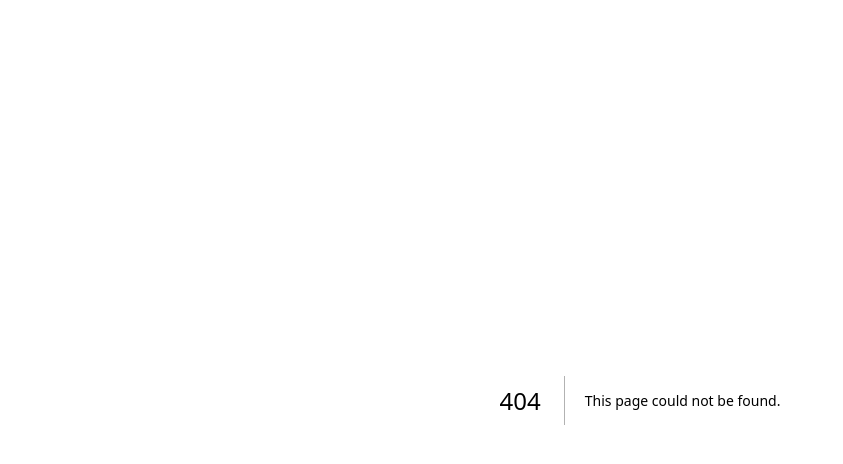
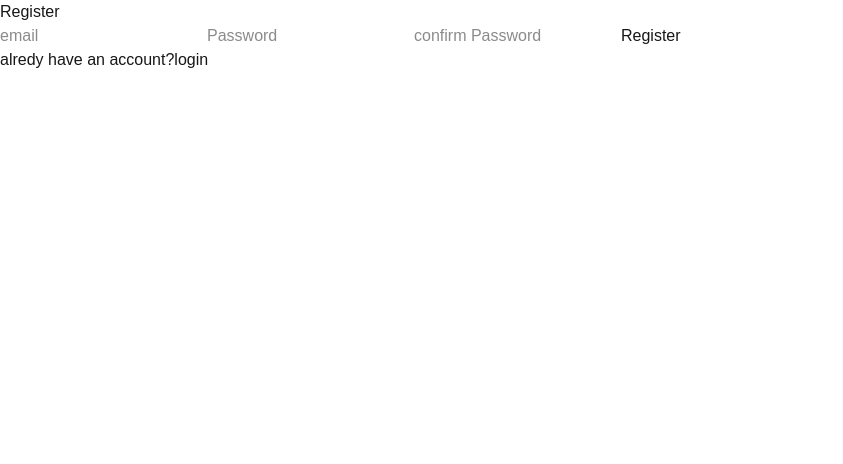
Before and after one commit to abhi12pandey/Imagekitio, a Next.js app: page /register in a window 1280 px wide. Before the commit this address had no page. Shown: the top 464 px of the page, without its empty margins (0-843 px from the left). Built offline with nearby package versions, Linux system fonts and the light colour scheme.

Commit message:
add(middleware):make the frontend for the register and login

```diff
--- /dev/null
+++ b/app/login/page.tsx
@@ -0,0 +1,50 @@
+"use client"  // if you used classic react compoment then you know that somme hooks run to the client side that why to mentions about it..
+import { signIn } from 'next-auth/react';
+import { redirect, useRouter } from 'next/navigation';
+import React, { useState } from 'react'
+
+function loginpage() {
+    const [email, setEmail] = useState("");
+    const [password, setPassword] = useState("");
+    const router = useRouter();
+
+    const handleSubmit = async (e: React.FormEvent<HTMLFormElement>) =>{
+        e.preventDefault();
+        const result=await signIn("credentials",{
+            email,
+            password,
+            redirect: false,
+
+        })
+        if (result?.error) {
+            console.log("error occur")
+
+        }
+        else {
+
+            router.push("/")
+        }
+    }
+
+
+  return (
+      <div>
+          <h1>login</h1>
+          <form onSubmit={handleSubmit}>
+                <input type="email" placeholder="email" value={email}
+                    onChange={(e) => setEmail(e.target.value)} />
+              <input type="password" placeholder="Password" value={password} onChange={(e) => setPassword(e.target.value)} />
+              <button type="submit">Login</button>
+          </form>
+          <div>
+              don't have an account ?
+              <button onClick={() => router.push("/register")}>Register</button>
+          </div>
+    </div>
+  )
+}
+
+export default loginpage
+
+
+//similarly as register ,here make the login
--- /dev/null
+++ b/app/register/page.tsx
@@ -0,0 +1,81 @@
+"use client"
+import { useRouter } from 'next/navigation';
+import React, { useState } from 'react'
+//if you use react in clssic manner then some hooks run in client side then always write use client in the file
+
+function RegisterPage() {
+    const [email, setEmail] = useState("");//use statehook to set email during registraion in forntend
+    const [password, setPassword] = useState("");//similarly as line no 7
+    const [confirmPassword, setConfirmPassword] = useState("");//similarly
+    const router = useRouter(); //router is another hook bascilly used to naviagate always navigate router bascially one page but contian multiple page inside
+
+//handlesumit function
+    const handleSumit =async (e: React.FormEvent<HTMLFormElement>) => {
+
+
+        e.preventDefault();
+        //check the passowrd == confirmpassword if not then return alert
+        if (password  !== confirmPassword) {
+            alert("password incorrect ")
+            return;
+        }
+        //then used try and catch block
+        try
+        //optimize this frontend by using react query
+        //for lodaing ,duplicate and wrong submission
+
+        {
+            //res store fetch from reister in the backend server
+            const res = await fetch("/api/auth/register",{
+
+                method: "POST",
+                headers: {
+                    "Content-Type":"application/json",
+
+                },
+                body: JSON.stringify({  //always strinfy the email and password
+                    email,
+                    password,
+                }),
+
+            })
+            // store res
+            const data = await res.json();
+            // if res not ok then throw an error
+            if (!res.ok) {
+                throw new Error(data.error || "Registration Not Successfully");
+            }
+            console.log(data);
+            router.push("/login");//router push login
+
+        } catch (error) {
+            console.log("error int frontend during register",error)     //throw an error
+        }
+
+    }
+
+
+    return (
+
+
+        //basically make the forntend part as register form
+
+        <div>
+            <h1>Register</h1>
+            <form onSubmit={handleSumit}>
+                <input type="email" placeholder="email" value={email}
+                    onChange={(e) => setEmail(e.target.value)} />
+                <input type="password" placeholder="Password" value={password} onChange={(e) => setPassword(e.target.value)} />
+                <input type="password" placeholder='confirm Password' value={confirmPassword} onChange={(e) => setConfirmPassword(e.target.value)} />
+                <button type="submit">Register</button>
+            </form>
+            <div>
+                <p>alredy have an account?<a href="/login">login</a></p>
+            </div>
+
+
+        </div>
+  )
+}
+
+export default RegisterPage;
--- /dev/null
+++ b/middleware.ts
@@ -0,0 +1,57 @@
+import { withAuth } from "next-auth/middleware";
+//import next response from the response file
+import { NextResponse } from "next/server";
+//copy form the nextauth documenataion ,this function nextresposnse
+export default withAuth(
+
+    function middleware(){
+    return NextResponse.next();
+    },
+    //now the backend  both return callbacks
+
+    {
+
+        callbacks: {
+            authorized({ req, token })
+            {
+                const { pathname } = req.nextUrl;
+                //this all check wht to show the user
+                if (
+                    pathname.startsWith("/api/auth")
+                    ||
+                    pathname === "/login"
+                    ||
+                    pathname === "/register"
+                )
+                    return true;
+                //for the frontend part everyone see video dont login but auth option show
+                if (pathname === "/" || pathname.startsWith("/api/videos")) {
+                    return true;
+                }
+                //return final token if token is empty then token is true ,if token is true then only true
+                return !!token;
+            }
+        },
+
+        },
+
+
+);
+
+// this basically matcher what to show and what to no show the user...
+export const config = {
+    matcher:[
+        /*
+        *Match all request paths except:
+        *- _next/static (static file)
+        *- _next/image  (image optimization file)
+        *- favicon.ico (favicon file)
+        *- public folder
+
+
+
+        */
+        "((?._next/static|_next/image|favicon.ico|public/).*)",
+    ]
+}
+ //middleware is btn frontend and backend ,i.e frontend make client and backend break into api futher auth then middleware used to to run before this file file basically {code snippet}
```
